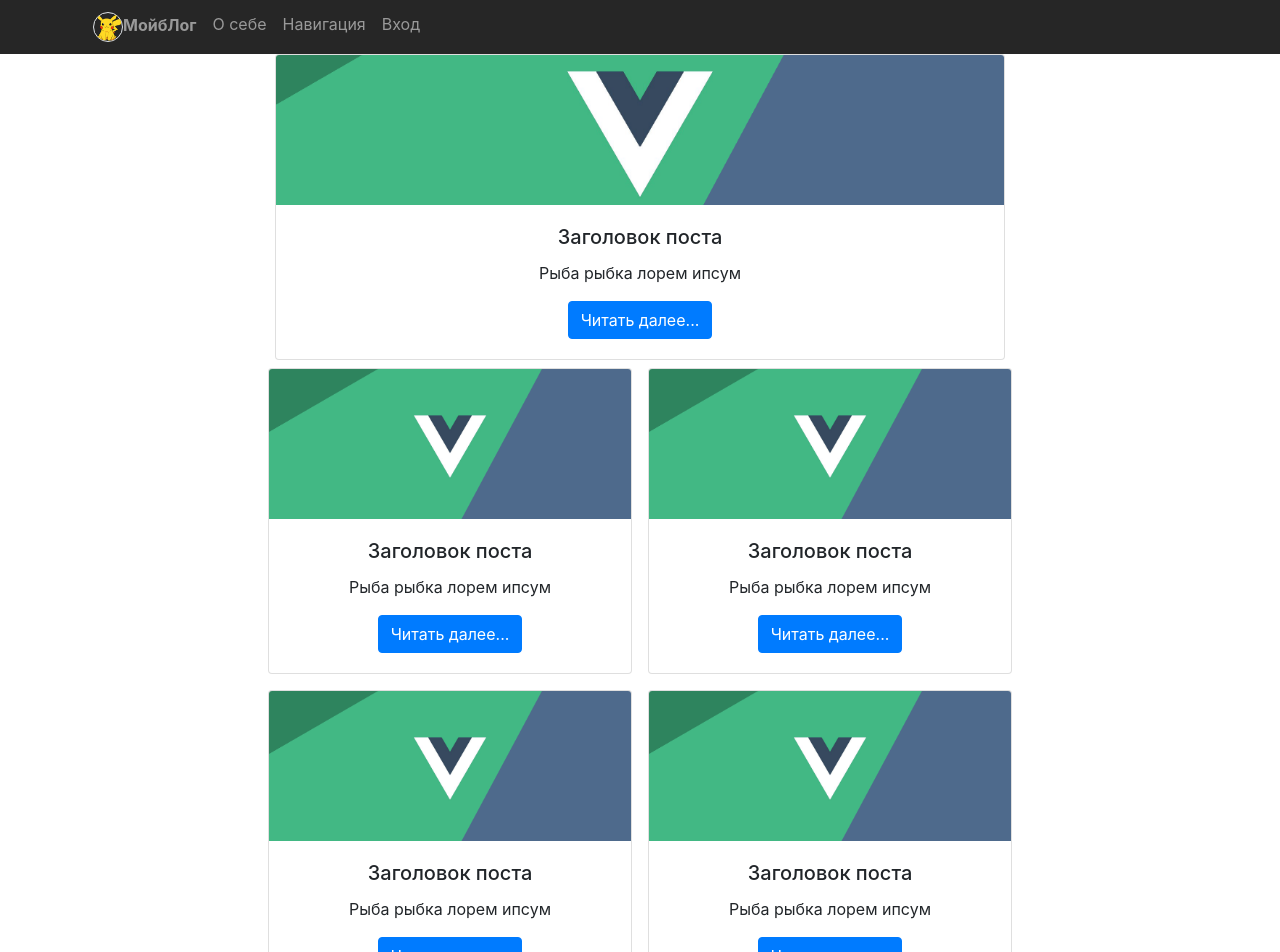
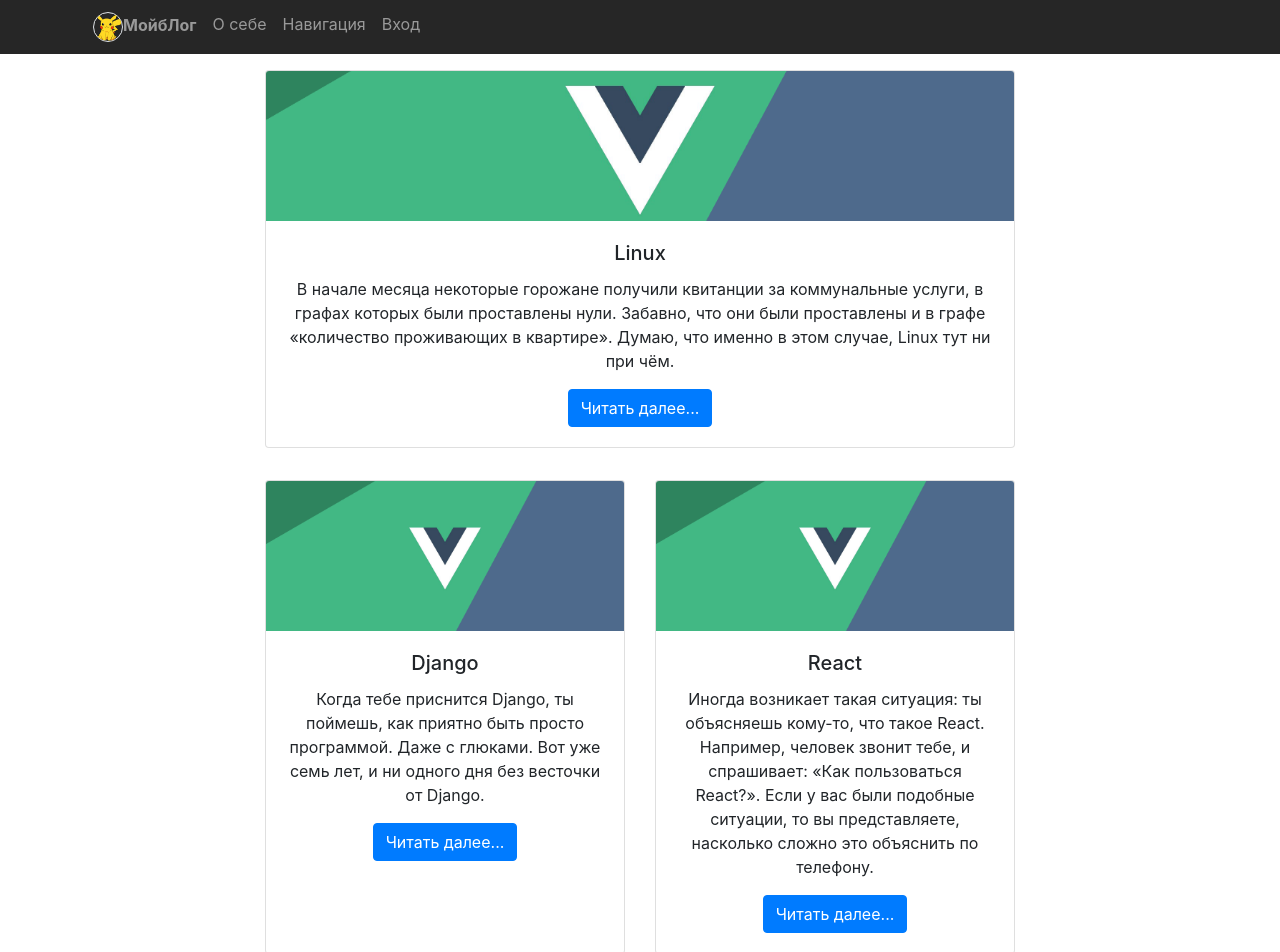
Before and after one commit to nika-nii/web_labs, a React (Create React App) app in the folder reactify/: page / in a window 1280 px wide. Shown: the top 952 px of the page. Built offline with nearby package versions, Linux system fonts and the light colour scheme.

Commit message:
Добавил props к Post

```diff
--- a/reactify/src/CommentList/CommentList.js
+++ b/reactify/src/CommentList/CommentList.js
@@ -25,9 +25,9 @@ function CommentList(props) {
     );
     return (
         <div className="container">
-            <div className="row justify-content-center my-3">
-                <div className="col-12 col-md-8 px-2">
-                    <ul className="list-group">
+            <div className="row justify-content-center my-3 mx-0">
+                <div className="col-12 col-md-8">
+                    <ul className="list-group w-100">
                         {listComments}
                     </ul>
                 </div>
--- a/reactify/src/PostCard/PostCard.js
+++ b/reactify/src/PostCard/PostCard.js
@@ -3,12 +3,12 @@ import './PostCard.css'
 
 function PostCard(props) {
     return (
-        <div className="card">
-            <img className="post-img-top card-img-top" src={props.image} alt="Картинка у поста"/>
+        <div className="card h-100">
+            <img className="post-img-top card-img-top" src={props.post_image} alt="Картинка у поста"/>
                 <div className="card-body">
-                    <h5 className="card-title">Заголовок поста</h5>
-                    <p className="card-text">Рыба рыбка лорем ипсум</p>
-                    <a href="content.html" className="btn btn-primary">Читать далее...</a>
+                    <h5 className="card-title">{props.post_title}</h5>
+                    <p className="card-text">{props.post_text}</p>
+                    <a href={props.post_link} className="btn btn-primary">Читать далее...</a>
                 </div>
         </div>
     )
--- a/reactify/src/PostList/PostList.js
+++ b/reactify/src/PostList/PostList.js
@@ -4,29 +4,86 @@ import PostCard from "../PostCard/PostCard";
 import post_image from "../static/images/post_1.png";
 
 function PostList(props) {
+    const posts = [
+        {
+            post_image: post_image,
+            post_title: "Linux",
+            post_text: "В начале месяца некоторые горожане получили квитанции за коммунальные услуги, в графах которых были проставлены нули. Забавно, что они были проставлены и в графе «количество проживающих в квартире». Думаю, что именно в этом случае, Linux тут ни при чём.",
+            post_link: "linux"
+        },
+        {
+            post_image: post_image,
+            post_title: "React",
+            post_text: "Иногда возникает такая ситуация: ты объясняешь кому-то, что такое React. Например, человек звонит тебе, и спрашивает: «Как пользоваться React?». Если у вас были подобные ситуации, то вы представляете, насколько сложно это объяснить по телефону.",
+            post_link: "react"
+        },
+        {
+            post_image: post_image,
+            post_title: "Django",
+            post_text: "Когда тебе приснится Django, ты поймешь, как приятно быть просто программой. Даже с глюками. Вот уже семь лет, и ни одного дня без весточки от Django.",
+            post_link: "django"
+        },
+        {
+            post_image: post_image,
+            post_title: "Django",
+            post_text: "Когда тебе приснится Django, ты поймешь, как приятно быть просто программой. Даже с глюками. Вот уже семь лет, и ни одного дня без весточки от Django.",
+            post_link: "django"
+        },
+        {
+            post_image: post_image,
+            post_title: "Django",
+            post_text: "Когда тебе приснится Django, ты поймешь, как приятно быть просто программой. Даже с глюками. Вот уже семь лет, и ни одного дня без весточки от Django.",
+            post_link: "django"
+        },
+        {
+            post_image: post_image,
+            post_title: "Django",
+            post_text: "Когда тебе приснится Django, ты поймешь, как приятно быть просто программой. Даже с глюками. Вот уже семь лет, и ни одного дня без весточки от Django.",
+            post_link: "django"
+        },
+        {
+            post_image: post_image,
+            post_title: "Django",
+            post_text: "Когда тебе приснится Django, ты поймешь, как приятно быть просто программой. Даже с глюками. Вот уже семь лет, и ни одного дня без весточки от Django.",
+            post_link: "django"
+        },
+    ]
+    // elementary, Watson
+    const evenPosts = posts.filter((post, index) => index % 2 === 0 && index !== 0)
+    const oddPosts = posts.filter((post, index) => index % 2 === 1)
+    const betterPosts = evenPosts.map((p, i) => [p, oddPosts[i]])
+    betterPosts.unshift(posts[0])
+    console.log(betterPosts)
+    const listPosts = betterPosts.map((postSet, index)=> {
+            if (index === 0) {
+                return  <div className="row justify-content-center">
+                            <div className="col-12 col-md-8 my-3">
+                                <PostCard post_image={postSet.post_image} post_text={postSet.post_text}
+                                          post_title={postSet.post_title} post_link={postSet.post_link}/>
+                            </div>
+                        </div>
+            }
+            return  <div className="row justify-content-center">
+                {
+                    postSet.map((post) =>
+                        <div className="col-12 col-md-4 my-3">
+                            <PostCard
+                                post_image={post.post_image}
+                                post_text={post.post_text}
+                                post_title={post.post_title}
+                                post_link={post.post_link}
+                            />
+                        </div>
+                    )
+                }
+                </div>
+        }
+    )
     return (
         <div>
             <div className="container">
                 <div className="row justify-content-center">
-                    <div className="col-12 col-md-8">
-                        <PostCard image={post_image}/>
-                    </div>
-                </div>
-                <div className="row justify-content-center">
-                    <div className="col-12 col-md-4 p-2">
-                        <PostCard image={post_image}/>
-                    </div>
-                    <div className="col-12 col-md-4 p-2">
-                        <PostCard image={post_image}/>
-                    </div>
-                </div>
-                <div className="row justify-content-center">
-                    <div className="col-12 col-md-4 p-2">
-                        <PostCard image={post_image}/>
-                    </div>
-                    <div className="col-12 col-md-4 p-2">
-                        <PostCard image={post_image}/>
-                    </div>
+                    {listPosts}
                 </div>
             </div>
         </div>
```
Also changed, not shown: reactify/src/Post/Post.css (added), reactify/src/Post/Post.js (added).
